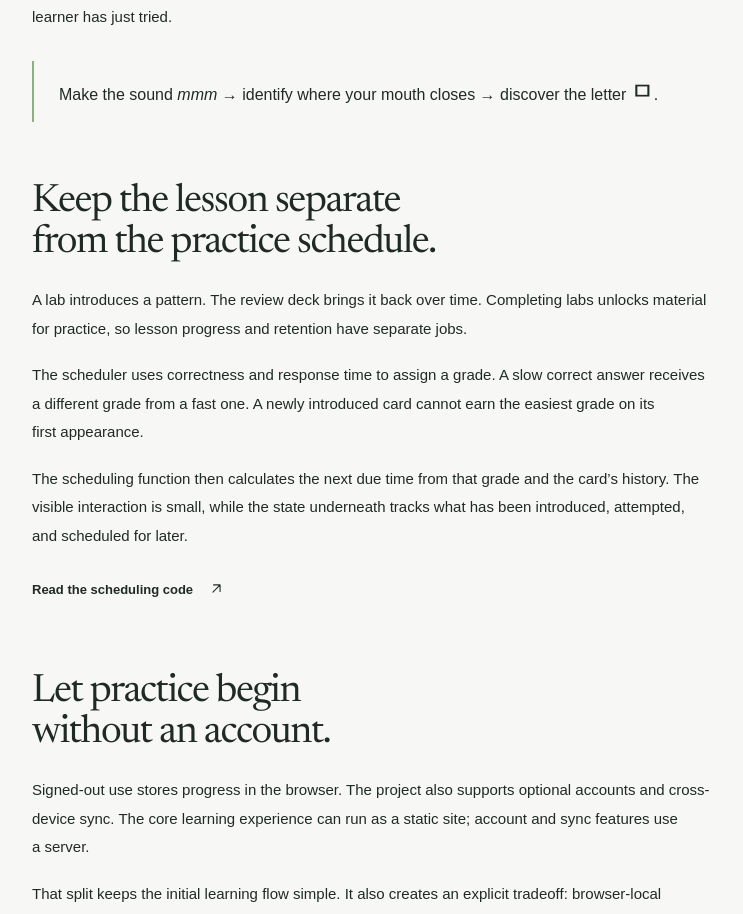
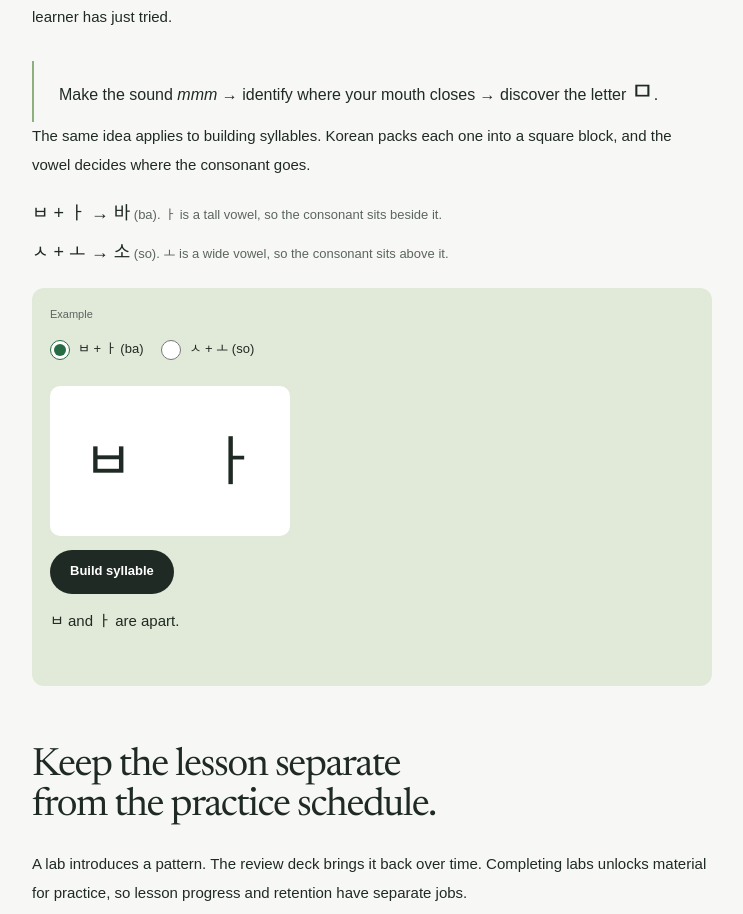
Before and after one commit to knakamura13/svelte-kyle-nakamura-dev-website, a SvelteKit app: page /projects/learning-korean in a window 1280 px wide. Shown: the part 1600-2514 px from the top of the page, without its empty margins (330-1073 px from the left). Built offline with nearby package versions, Linux system fonts and the light colour scheme.

Commit message:
feat(learning-korean #24): let readers assemble real Hangul syllables in the story

```diff
--- a/src/routes/projects/learning-korean/+page.svelte
+++ b/src/routes/projects/learning-korean/+page.svelte
@@ -3,6 +3,7 @@
 	import Arrow from '$lib/components/Arrow.svelte';
 	import { projects } from '$lib/content/portfolio';
 	import { reveal } from '$lib/motion/reveal';
+	import SyllableBuilder from './SyllableBuilder.svelte';
 	const project = projects[0];
 	const sectionIds = ['lesson', 'practice', 'guest', 'status'];
 	// An anchor click can land a little short of the reading line when layout shifts after load, so a
@@ -80,6 +81,8 @@
 				<div class="case-example">
 					<p>Make the sound <em>mmm</em> → identify where your mouth closes → discover the letter <span lang="ko">ㅁ</span>.</p>
 				</div>
+				<p>The same idea applies to building syllables. Korean packs each one into a square block, and the vowel decides where the consonant goes.</p>
+				<SyllableBuilder />
 			</section>
 			<section id="practice" use:reveal>
 				<h2>Keep the lesson separate<br />from the practice schedule.</h2>
--- /dev/null
+++ b/src/routes/projects/learning-korean/SyllableBuilder.svelte
@@ -0,0 +1,97 @@
+<script lang="ts">
+	import { onMount } from 'svelte';
+
+	// The two assembly targets of the first lab, from learning-korean at commit e993c60
+	// (app/src/lib/content/lab01.ts, "assemble" steps): a tall vowel takes the consonant beside it,
+	// a wide vowel takes it above.
+	const examples = [
+		{ id: 'ba', consonant: 'ㅂ', vowel: 'ㅏ', syllable: '바', reading: 'ba', layout: 'beside', why: 'ㅏ is a tall vowel, so the consonant sits beside it.' },
+		{ id: 'so', consonant: 'ㅅ', vowel: 'ㅗ', syllable: '소', reading: 'so', layout: 'above', why: 'ㅗ is a wide vowel, so the consonant sits above it.' }
+	] as const;
+
+	let selected = $state<(typeof examples)[number]['id']>('ba');
+	let assembled = $state(false);
+	// Controls exist only once the page is interactive, so no-JS readers never see inert buttons.
+	let interactive = $state(false);
+	onMount(() => (interactive = true));
+
+	let example = $derived(examples.find((item) => item.id === selected) ?? examples[0]);
+	let result = $derived(
+		assembled
+			? `${example.consonant} + ${example.vowel} = ${example.syllable} (${example.reading}). ${example.why}`
+			: `${example.consonant} and ${example.vowel} are apart.`
+	);
+
+	function choose(id: (typeof examples)[number]['id']) {
+		selected = id;
+		assembled = false;
+	}
+</script>
+
+<svelte:head>
+	<noscript><style>.builder { min-height:0 !important; padding:0 !important; background:none !important; }</style></noscript>
+</svelte:head>
+
+<ul class="equations">
+	{#each examples as item (item.id)}
+		<li>
+			<span lang="ko">{item.consonant} + {item.vowel} → {item.syllable}</span> ({item.reading}). {item.why}
+		</li>
+	{/each}
+</ul>
+
+<!-- The frame is always rendered so hydration does not push the practice section down after an anchor lands. -->
+<div class="builder" class:ready={interactive} aria-hidden={interactive ? undefined : 'true'}>
+	{#if interactive}
+		<fieldset>
+			<legend>Example</legend>
+			{#each examples as item (item.id)}
+				<label>
+					<input type="radio" name="syllable-example" value={item.id} checked={selected === item.id} onchange={() => choose(item.id)} />
+					<span><span lang="ko">{item.consonant} + {item.vowel}</span> ({item.reading})</span>
+				</label>
+			{/each}
+		</fieldset>
+
+		<div class="stage" data-example={example.id} data-state={assembled ? 'assembled' : 'separated'} aria-hidden="true">
+			<span class="piece consonant" lang="ko">{example.consonant}</span>
+			<span class="piece vowel" lang="ko">{example.vowel}</span>
+			<span class="glyph" lang="ko">{example.syllable}</span>
+		</div>
+
+		<button type="button" class="toggle" onclick={() => (assembled = !assembled)}>{assembled ? 'Separate pieces' : 'Build syllable'}</button>
+		<p class="result" aria-live="polite"><span lang="ko">{result}</span></p>
+	{/if}
+</div>
+
+<style>
+	.equations { list-style:none; padding:0; margin:18px 0 0; display:grid; gap:6px; }
+	.equations li { font-size:13px; line-height:1.8; color:var(--muted); }
+	.equations [lang='ko'] { font-size:18px; color:var(--ink); }
+	.builder { margin-top:20px; padding:18px; border-radius:12px; display:grid; gap:14px; justify-items:start; min-height:398px; background:var(--sage); }
+	fieldset { border:0; margin:0; padding:0; display:flex; flex-wrap:wrap; gap:4px 18px; }
+	legend { font-size:11px; color:var(--muted); padding:0 0 4px; }
+	label { display:inline-flex; align-items:center; gap:8px; min-height:44px; font-size:13px; cursor:pointer; }
+	input[type='radio'] { width:20px; height:20px; accent-color:var(--accent); }
+	.stage { position:relative; width:100%; max-width:240px; height:150px; background:var(--surface); border-radius:10px; overflow:hidden; --cx:0px; --cy:0px; --vx:0px; --vy:0px; }
+	.stage[data-example='ba'][data-state='separated'] { --cx:-62px; --vx:62px; }
+	.stage[data-example='ba'][data-state='assembled'] { --cx:-22px; --vx:22px; }
+	.stage[data-example='so'][data-state='separated'] { --cy:-44px; --vy:44px; }
+	.stage[data-example='so'][data-state='assembled'] { --cy:-24px; --vy:24px; }
+	.piece, .glyph { position:absolute; left:50%; top:50%; line-height:1; color:var(--ink); }
+	.piece { font-size:54px; translate:calc(-50% + var(--cx)) calc(-50% + var(--cy)); transition:translate 300ms var(--ease), scale 300ms var(--ease), opacity 120ms ease; }
+	.vowel { translate:calc(-50% + var(--vx)) calc(-50% + var(--vy)); }
+	.glyph { font-size:84px; translate:-50% -50%; opacity:0; transition:opacity 120ms ease; }
+	/* The pieces slide together, then hand over to the real glyph so the final shape is the font's own. */
+	/* Scaling to the glyph's size (84px / 54px) keeps the handover from popping. */
+	.stage[data-state='assembled'] .piece { scale:1.55; opacity:0; transition-delay:0ms, 0ms, 240ms; }
+	.stage[data-state='assembled'] .glyph { opacity:1; transition-delay:240ms; }
+	.toggle { min-height:44px; padding:0 20px; border-radius:100px; background:var(--ink); color:var(--surface); font-size:13px; font-weight:600; }
+	.toggle:hover { background:var(--accent); }
+	.result { font-size:13px; line-height:1.7; min-height:60px; margin:0; }
+	.result [lang='ko'] { font-size:15px; }
+	@media(prefers-reduced-motion:reduce) {
+		.piece, .glyph { transition:none; transition-delay:0ms; }
+		.stage[data-state='assembled'] .piece, .stage[data-state='assembled'] .glyph { transition-delay:0ms; }
+	}
+</style>
```
Also changed, not shown: 1 other file (tests, documents, lock files or other folders).
